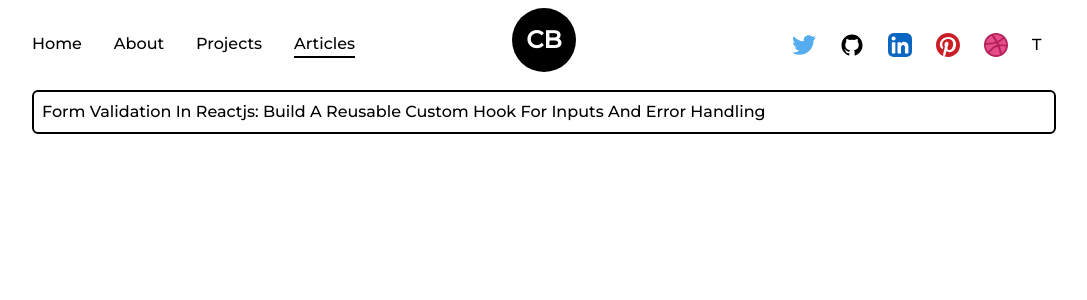
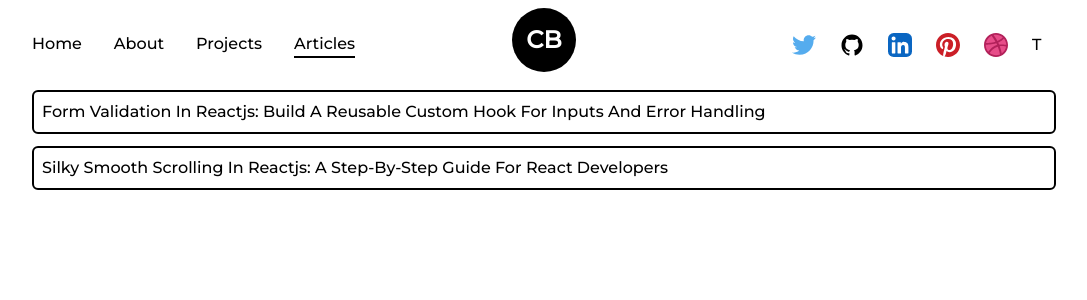
Before and after one commit to YM202c2100/tutorials, a Next.js app: page /articles in a window 1280 px wide. Shown: the top 300 px of the page, without its empty margins (96-1183 px from the left). Built offline with nearby package versions, Linux system fonts and the light colour scheme.

Commit message:
[feat] リスト形式でArticleを追加

```diff
--- a/app/articles/page.tsx
+++ b/app/articles/page.tsx
@@ -1,12 +1,20 @@
 import Article from "../components/Article";
 import sampleThumbnail from "@/public/images/articles/form validation in reactjs using custom react hook.png"
+import sampleThumbnail2 from "@/public/images/articles/smooth scrolling in reactjs.png"
 
 export default function Page(){
-  return(
-    <Article
-      title="Form Validation In Reactjs: Build A Reusable Custom Hook For Inputs And Error Handling"
-      url="/"
-      thumbnail={sampleThumbnail}
-    />
-  )
+  return(<>
+    <li className="list-none space-y-3">
+      <Article
+        title="Form Validation In Reactjs: Build A Reusable Custom Hook For Inputs And Error Handling"
+        url="/"
+        thumbnail={sampleThumbnail}
+      />
+      <Article
+        title="Silky Smooth Scrolling In Reactjs: A Step-By-Step Guide For React Developers"
+        url="/"
+        thumbnail={sampleThumbnail2}
+      />
+    </li>
+  </>)
 }
```
